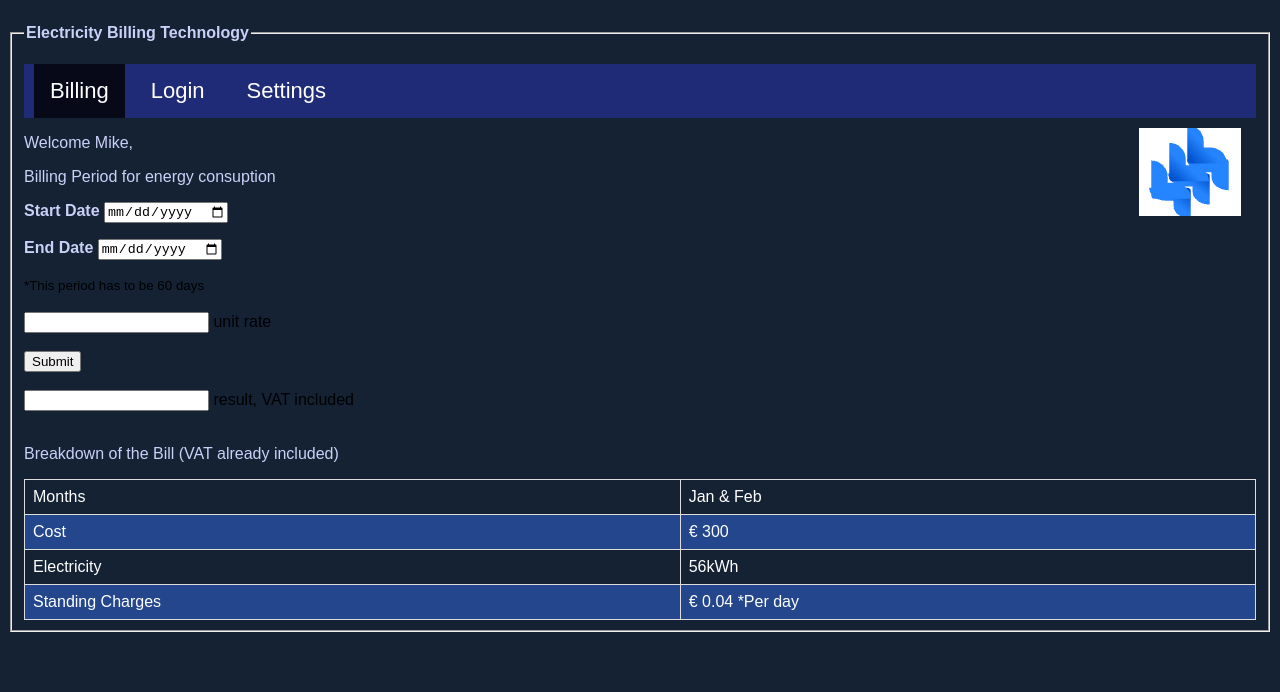
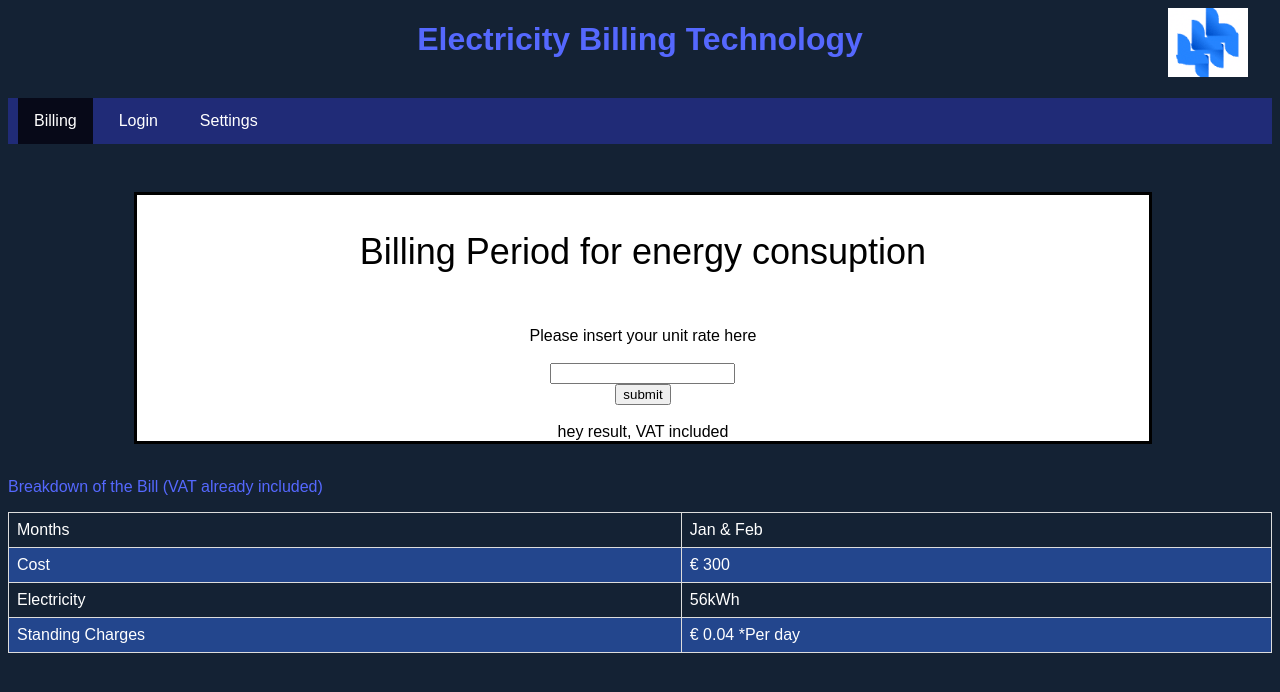
Before and after one commit to luizaalbuquerque/eletricityBill, an Electron app: page billing.html in a window 1280 px wide. Drawn offline with Linux system fonts and the light colour scheme.

Commit message:
Adding calculation and improving front end

```diff
--- a/billing.html
+++ b/billing.html
@@ -7,42 +7,49 @@
     <meta http-equiv="X-UA-Compatible" content="IE=edge">
     <meta name="viewport" content="width=device-width, initial-scale=1.0">
     <title>Billing</title>
-
 </head>
 
 <body>
 
     <div class="box">
-        <form action="">
-            <fieldset>
-                <legend><p><b>Electricity Billing Technology</b></p></legend>
+               <div class="header">
+                <h1 id="bigHead">Electricity Billing Technology</h1>
+                <img class="logo" src="./images/logo.png">
+                <br>
+                <navbar>
                     <ul>
                         <li><a class="active" href="./billing.html">Billing</a></li>
                         <li><a href="./register.html">Login</a></li>
                         <li><a href="./settings.html">Settings</a></li>
 
                     </ul>
-                <img class="logo" src="./images/logo.png">
-                <p>Welcome Mike,</p>
-                <p>Billing Period for energy consuption</p>
+                </navbar>
 
-                <label for="date_start"><p><b>Start Date</b></label>
-                <input type="date" name="date_birth" id="date_start" required></p>
-                <label for="date_end"><p><b>End Date</b></label>
-                <input type="date" name="date_end" id="date_end" required> </p>
-                <small><label>*This period has to be 60 days</label></small>
+                <div class="mainCard">
 
-                <br> <br>
+                    <p id="cardHeader">Billing Period for energy consuption</p>
+                    <br>
+
+                    <label> Please insert your unit rate here</label>
+
+                    <!---Where user insert its unir rate -->
+                    <br><br>
+
+                        <input id="unitRate" type="number" name="rate" class="inputUser" required>
+                    <br>
+
+                    <button onclick="priceWithVAT()"> submit </button>
+
+                    <br><br>
+                    <!--Result box-->
                     <div class="inputBox">
-                    <input type="number" name="rate" class="inputUser" required>
-                    <label for="name" class="labelInput">unit rate</label>
-                </div><br>
+                        <span id="resultBox">hey</span>
+                        <label for="county" class="labelInput" >result, VAT included</label>
+                    </div>
 
-                <input type="submit" name="Submit" id="submit">
-                <br><br><div class="inputBox">
-                    <input type="text" name="county" id="county" class="inputUser" required>
-                    <label for="county" class="labelInput" >result, VAT included</label>
-                </div><br>
+                </div>
+            </div>
+                <br>
                 <p>Breakdown of the Bill (VAT already included)</p>
 
                 <table>
@@ -67,13 +74,14 @@
 
                     </tr>
                 </table>
-            </fieldset>
-        </form>
+
 
     </div>
 
     </div>
 
+    <script src="script.js"></script>
+
 </body>
 
 </html>
--- a/index.js
+++ b/index.js
@@ -1,7 +1,7 @@
 const electron = require ('electron');
 const { app, BrowserWindow } = require("electron")
 
-let mainWindowç
+let mainWindow;
 
 app.on('ready', () => {
 
--- a/script.js
+++ b/script.js
@@ -1,16 +1,31 @@
 //Validate email and password fields
 
-  function validateFields(){
+function validateFields() {
   const emailValid = isEmailValid();
   const passwordValid = isPasswordValid().disable = !emailValid || !passwordValid;
   const email = document.getElementById("email").value;
   document.getElementById("login-button");
-    if(!email){
+  if (!email) {
     document.getElementById("email").disable = true;
   }
   else (validateEmail(email))
   document.getElementById("email").disable = false;
 
+}
+
+function priceNoVAT() {
+
+  const unitRate = document.getElementById('unitRate').value;
+  const noVAT = ((unitRate * 0.20) + (60 * 0.04));
+  return noVAT;
+}
+
+function priceWithVAT(){
+
+    const unitRate = document.getElementById('unitRate').value;
+    const VAT = priceNoVAT() + (priceNoVAT() * (13.5/100));
+    const result = document.getElementById('resultBox');
+    result.innerHTML = VAT;
 }
 
   // function isEmailValid(){
--- a/style.css
+++ b/style.css
@@ -50,20 +50,6 @@ input::placeholder{
     font-size: 14px;
 }
 
-form [type="button"]{
-    display: block;
-    background-color: #3247e8;
-    font-size: 20px;
-    text-transform: uppercase;
-    font-weight: bold;
-    cursor: pointer;
-    color: rgb(204, 197, 231);
-}
-
-p{
-    color: #cbd0f7;
-}
-
 a{
     color: #5568FE;
     text-decoration: none;
@@ -79,41 +65,14 @@ a{
     justify-content: center;
     align-items: center;
 }
-.form{
-    width: 700px;
-    height: 700px;
-    background-color:#252a34
-}
-
-.form-text{
-    text-align: center;
-    margin: 40px 0;
-    color: white;
-}
-
-.main-form div{
-    margin: 10px 20px;
-    width: 300px;
-    display: inline-block;
-    color: white;
-}
-
-.main-form div input{
-    width: 100%;
-
-
-}
-.main-form ul, a{
-    color: #afcdf5;
-    list-style-type: none;
-    font-size: 22px;
-    justify-content: center;
-}
 
 .logo{
     float: right;
-    position: relative;
-    margin: 10px 15px 15px 10px;
+    position: absolute;
+
+    top: 0.5rem;
+    right: 2rem;
+    width: 5rem;
 }
 #submit{
     text-align: center;
@@ -163,3 +122,40 @@ li a:hover:not(.active) {
 .active {
   background-color: #070918;
 }
+
+.box{
+
+    color: #5568FE;
+}
+.header{
+    text-align: center;
+}
+span{
+    font-style: bold;
+}
+#bigHead{
+    position:relative;
+    text-align: center;
+}
+navbar{
+
+    width: auto;
+
+}
+.mainCard{
+
+    position: Relative;
+    width: 80%;
+    margin-left: 10%;
+    margin-top: 3rem;
+    border: solid;
+    border-color: black;
+    padding: 30 rem auto auto 30 rem;
+    background-color: white;
+    color: black;
+}
+#cardHeader{
+
+    font-size: 36px;
+
+}
```
Also changed, not shown: 2 other files. Lines whose indentation alone changed are shown as unchanged.
